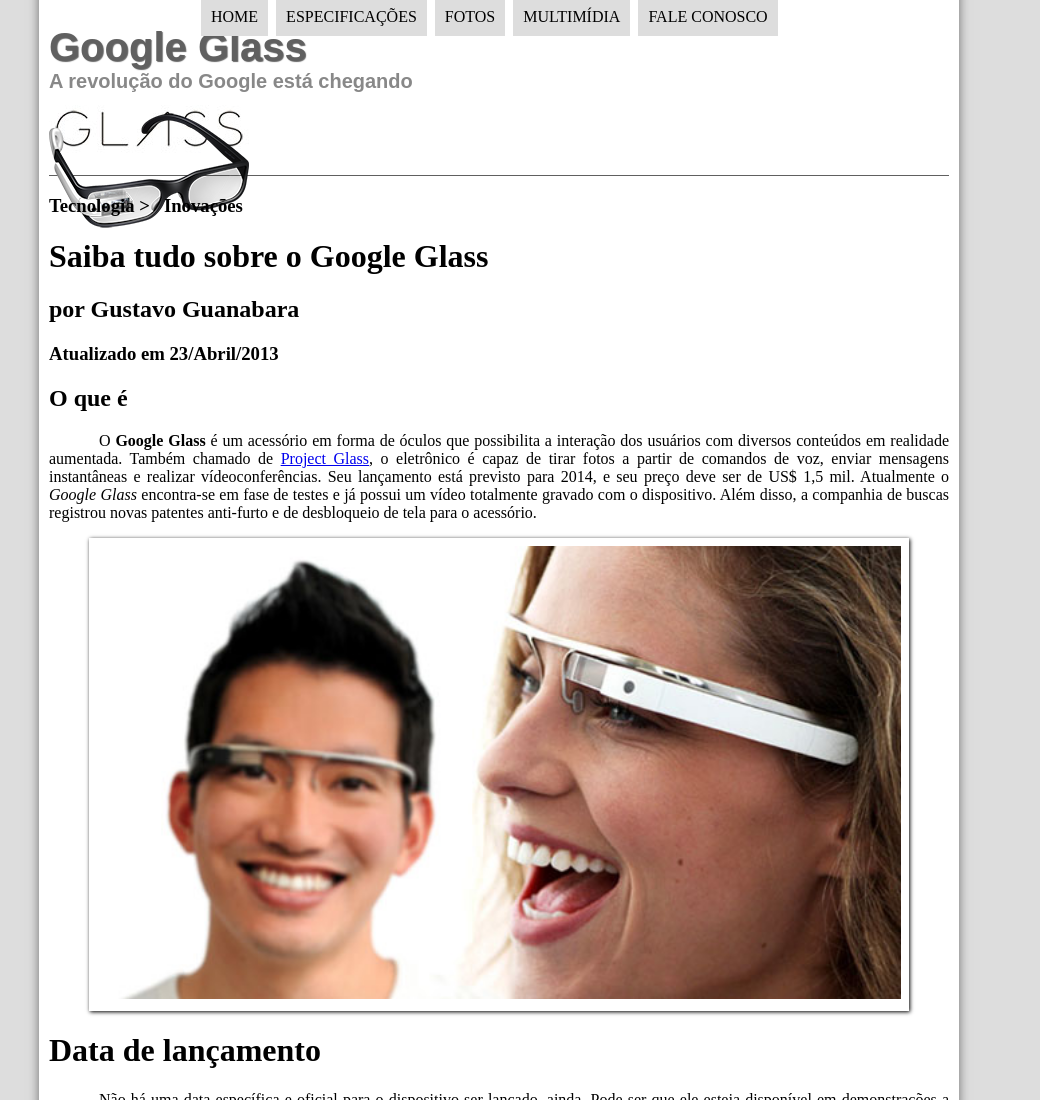
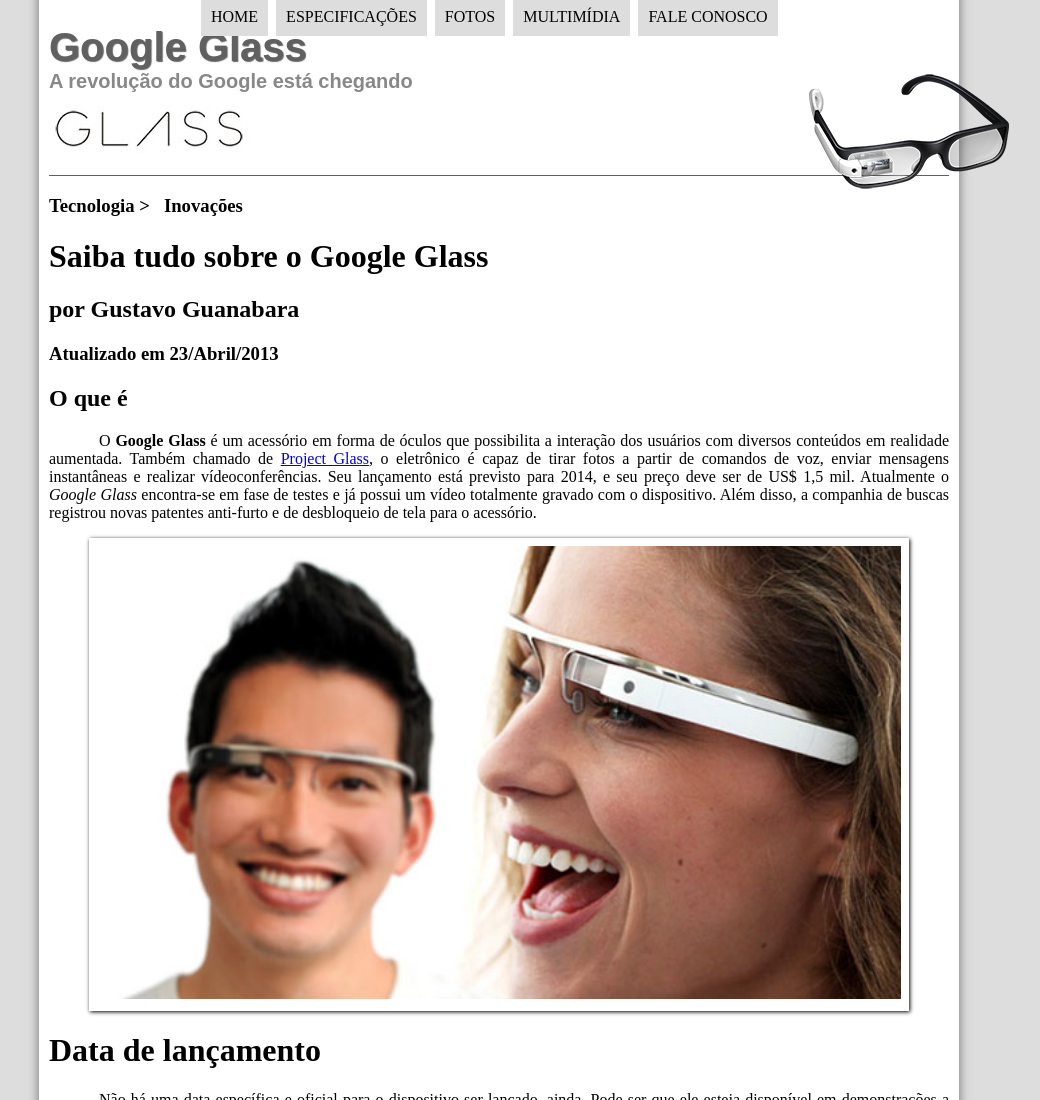
Before and after one commit to afonson1/projeto-glass-html5, a plain HTML site: page index.html in a window 1280 px wide. Shown: the top 1100 px of the page, without its empty margins (141-1181 px from the left). Drawn offline with Linux system fonts and the light colour scheme.

Commit message:
Update index.html

```diff
--- a/index.html
+++ b/index.html
@@ -13,7 +13,7 @@
             <h2>A revolução do Google está chegando</h2>
             </hgroup>
 
-            <img src="_imagens/glass-oculos-preto-peq.png">
+            <img src="_imagens/glass-oculos-preto-peq.png" id="icone">
 
             <nav id="menu">
                 <h1>Menu Principal</h1>
```
